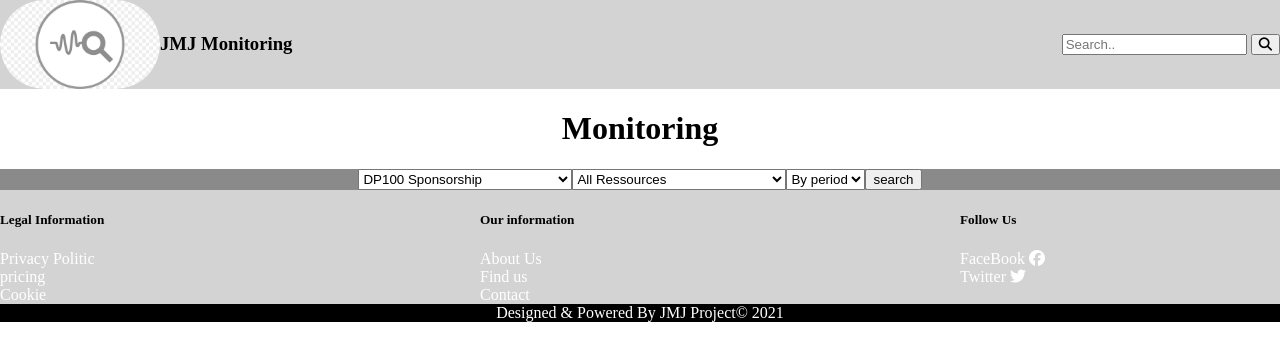
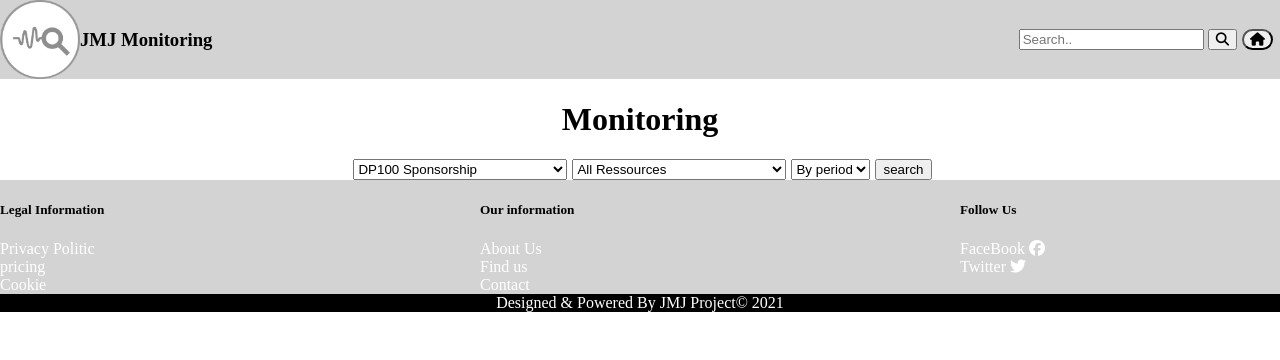
Before and after one commit to jozuah/devcloud_simplon_JMJ_APP_Monitoring, a website with bundled scripts: page affichage.html in a window 1280 px wide. Built offline with nearby package versions, Linux system fonts and the light colour scheme.

Commit message:
petite modification

```diff
--- a/affichage.html
+++ b/affichage.html
@@ -5,6 +5,7 @@
     <meta charset="UTF-8">
     <meta http-equiv="X-UA-Compatible" content="IE=edge">
     <meta name="viewport" content="width=device-width, initial-scale=1.0">
+    <meta http-equiv="Content-Security-Policy" content="upgrade-insecure-requests">
     <title>JMJ monitoring azure app</title>
     <link rel="stylesheet" href="/assets/css/style.css">
 </head>
@@ -14,7 +15,7 @@
         <div class="header-container">
             <div class="content">
                 <img class="logo"
-                    src="assets/img/kisspng-computer-icons-monitoring-near-miss-day-5b4eb339c45729.3249542115318843458042.jpg"
+                    src="assets/img/kisspng-computer-icons-monitoring-near-miss-day-5b4eb339c45729.3249542115318843458042.png"
                     alt="" srcset="">
                 <h3 class="site-title">JMJ Monitoring </h3>
             </div>
@@ -23,13 +24,14 @@
                     <input type="text" placeholder="Search.." name="search">
                     <button type="submit"><i class="fa fa-search"></i></button>
                 </form>
+                <a href="index.html"><button class="home-button"><i class="fas fa-home"></i></button></a>
             </div>
         </div>
     </header>
     <div class="body-container">
         <h1 class="title"> Monitoring</h1>
     </div>
-    <div class="box" style="background-color: rgba(89, 89, 89, 0.7);">
+    <div class="box">
         <div class="inputs-fields">
             <select id="subscriptionname">
                 <option value="">All Promotion</option>
--- a/assets/css/style.css
+++ b/assets/css/style.css
@@ -15,12 +15,17 @@ body{
     align-items: center;
 }
 .logo{
-    width: 10rem;
-    border-radius: 5rem;
+    width: 5rem;
 }
 .search-bar{
     display: flex;
     align-items: center;
+    margin-right: 2px;
+}
+.home-button{
+    margin-left: 5px;
+    margin-right: 5px;
+    border-radius: 1rem;
 }
 .title{
     text-align: center;
@@ -86,3 +91,16 @@ footer{
     display: flex;
     justify-content: center;
 }
+#myData{
+    display: flex;
+    flex-direction: column;
+    align-items: center;
+}
+select{
+    margin-left: 5px;
+}
+#search_box3{
+    margin-left: 5px;
+}
+/* div\.costs{
+} */
--- a/assets/js/script.js
+++ b/assets/js/script.js
@@ -21,13 +21,13 @@ function appendData(data) {
     var mainContainer = document.getElementById("myData");
     if (data.length === 0) {
         console.log
-        var div = document.createElement("div");
+        var div = document.createElement("div.costs");
         div.innerHTML ='No cost has been found';
         mainContainer.appendChild(div);
     }
     else {
         for (var i = 0; i < data.length; i++) {
-            var div = document.createElement("div");
+            var div = document.createElement("div.costs");
             div.innerHTML ='\rCout total: '+  data[i].CoutTotal + ' Publication Date: '+ data[i].PublicationDate ;
             mainContainer.appendChild(div);
         }
```
Also changed, not shown: index.html (+5 -3 lines), assets/img/kisspng-computer-icons-monitoring-near-miss-day-5b4eb339c45729.3249542115318843458042.jpg (deleted), assets/img/kisspng-computer-icons-monitoring-near-miss-day-5b4eb339c45729.3249542115318843458042.png (added).
